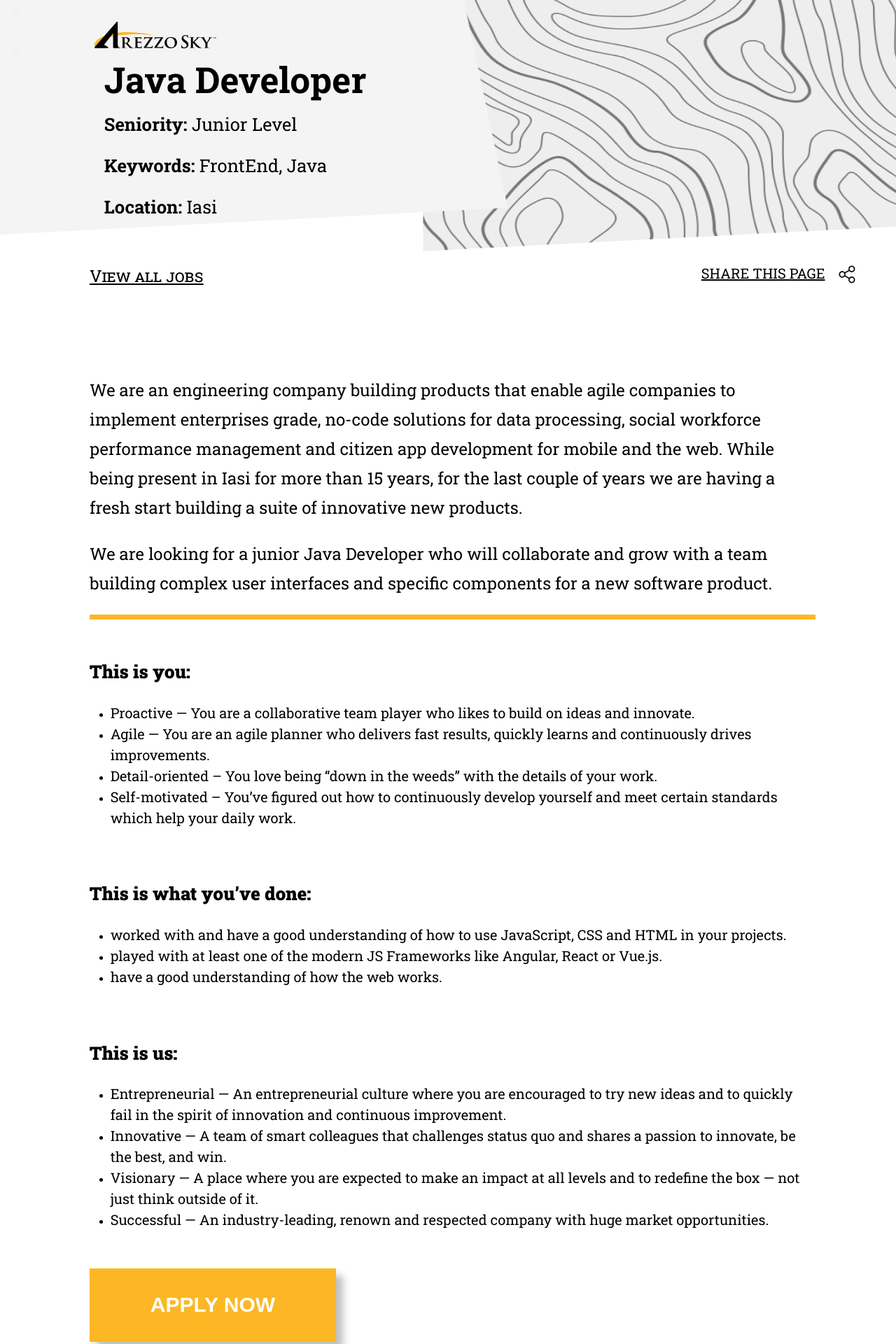
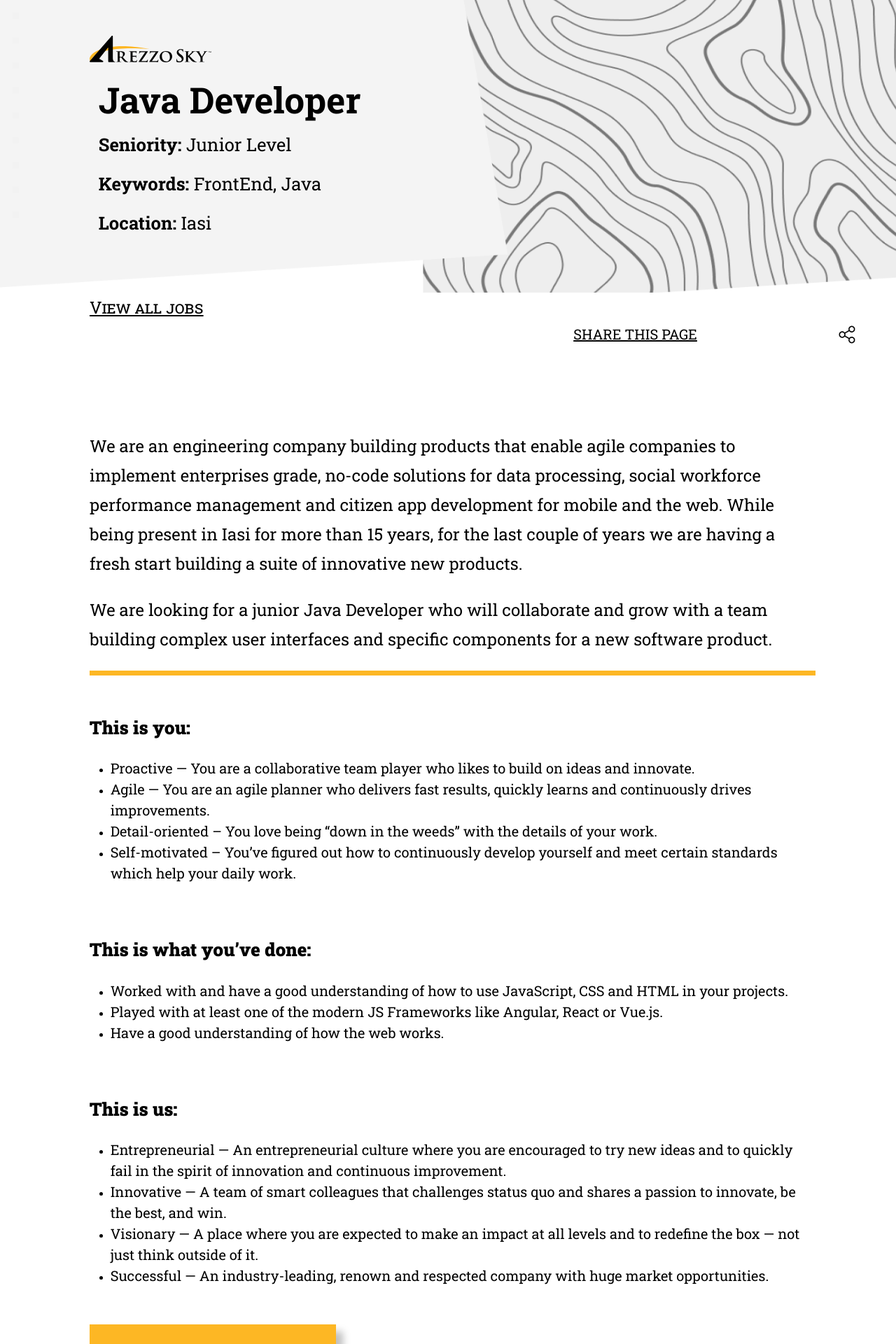
Before and after one commit to dhananjay-fe/dhananjay-fe.github.io, a Jekyll site: the page built from _jobs/java.md, in a window 1280 px wide. Shown: the top 1920 px of the page at 70% size. Built offline with Jekyll 4.4.1, drawn with Linux system fonts in a browser that asks for light colours.

Commit message:
changes got overwritten

```diff
--- a/_jobs/java.md
+++ b/_jobs/java.md
@@ -22,9 +22,9 @@
  - Self-motivated – You’ve figured out how to continuously develop yourself and meet certain standards which help your daily work.
 
 <div class= "second-page-headline"> This is what you’ve done:</div>
- - worked with and have a good understanding of how to use JavaScript, CSS and HTML in your projects.
- - played with at least one of the modern JS Frameworks like Angular, React or Vue.js.
- - have a good understanding of how the web works.
+ - Worked with and have a good understanding of how to use JavaScript, CSS and HTML in your projects.
+ - Played with at least one of the modern JS Frameworks like Angular, React or Vue.js.
+ - Have a good understanding of how the web works.
 
 <div class= "second-page-headline">This is us:</div>
  - Entrepreneurial — An entrepreneurial culture where you are encouraged to try new ideas and to quickly fail in the spirit of innovation and continuous improvement.
--- a/_layouts/default.html
+++ b/_layouts/default.html
@@ -14,8 +14,7 @@
         <div class="banner2">
                 <section class="sec1">
                     <div class = "logo-container2">
-                        {% assign myLogo = "/assets/images/layer1.svg" %}
-                        <img class = "company-logo" src="{{ myLogo | relative-url }}">
+                        <div class = "company-logo"></div>
 
                         <dl id="job-info">
                             <div class="job-title">
@@ -40,9 +39,9 @@
 
 
         <section class="sec2">
+            <a id="view_jobs_lnk" href="/">View all jobs</a>
             <div class="notified-block-container">
                 <div class= "share-link-home">
-                 <a id="view_jobs_lnk" href="/">View all jobs</a>
                 <!-- <div  class="job-details-data">  -->
                 <!-- <h1>{{ page.title }}</h1> -->
                     <a id="shr_pg" href="#" >
--- a/assets/css/main.css
+++ b/assets/css/main.css
@@ -33,51 +33,41 @@
     justify-content: flex-start;
 }
 
-/* #Homepage .header-img{
-     order : 1;
-     z-index: 4;
-     flex: 1 1 1.5%;
-     align-self: flex-start;
- } */
-
  .banner1{
-   background: url(/assets/images/combine_images_FirstPage_Header.png);
+   background: url(/assets/images/combine_images_FirstPage_Header_v1.png);
    background-repeat: no-repeat;
-   background-size: 100% 100%;
+   background-size: cover;
+  padding-bottom: 10%;
+  background-position-x: 0;
+  background-position-y: 0;
+   /*background-size: 100% 100%;
    height: 100%;
    width: 100%;
    z-index: -1;
    padding-bottom: 10%;
    top : 0;
    left : 0;
-   right : 0;
+   right : 0;*/
 
  }
 
  #Homepage .banner2{
     background: url('/assets/images/banner-image-second-page.png');
-    background-repeat: no-repeat;
+    /*background-repeat: no-repeat;
    background-size: 100% 110%;
    height: 75%;
    width: 100%;
    z-index: 5;
    top: 0;
    left: 0;
-   right: 0;
+   right: 0; */
+   background: url('/assets/images/banner-image-second-page.png');
+   background-repeat: no-repeat;
+  background-size: cover;
+  background-position-x: 0;
+  background-position-y: 0;
 
  }
-
- #Homepage .myheaderid{
-    background: url('/assets/images/assets_images_combined_image.png');
-    background-repeat: no-repeat;
-   background-size: 100% 110%;
-   z-index: 5;
-   top: 0;
-   left: 0;
-   right: 0;
-
- }
-
 
 #Homepage .sec1{
     flex: 1 1 auto;
@@ -89,75 +79,39 @@
 .sec1 .logo-container{
     flex: 1 1 auto;
     margin-left: 10%;
-    /* flex-wrap: wrap; */
-    margin-top: -40px;
-    height: 65%;
     display: flex;
     flex-direction: column;
-
-
-
 }
-
-.sec1 .landing-img{
-    flex: 1 1 auto;
-    height: 100%;
-    margin-left: -50px;
-    /* background: url('/assets/images/Rectangle1.png'); */
-    background-repeat: no-repeat;
-    background-size: 100% 100%;
-    /* top: 0;
-    left: 0;
-    right: 0;  */
-
-}
-
 
 .sec1 .logo-container2{
     flex: 1 1 auto;
-    margin-left: -82.88px;
-    margin-top: -23,36px;
-    height: 87%;
-    /* background: #F4F4F4; */
-    /* transform: rotate(-3.71deg); */
     display:flex;
     flex-direction: column;
-    z-index: 2;
 }
 
 .logo-container .company-logo{
-    flex: 1 1 auto;
-    /* margin-left: 222px; */
-
     margin-top: 8%;
     width: 174px;
     height: 38px;
-    /* transform: rotate(
-3.71deg
- ); */
-    background: url(/assets/images/Frame1.png);
+    background: url(/assets/images/Layer1.svg);
     background-repeat: no-repeat;
-    /* background-size: 175px 38px; */
-    top: 0;
-    left: 0;
-    right: 0;
+    background-size: cover;
 }
 
 
 .logo-container2 .company-logo{
-    flex: 1 1 auto;
-    margin-left: 16%;
-    margin-top: 31px;
+    margin-left: 10%;
+    margin-top: 4%;
     width: 174px;
     height: 38px;
-    /* transform: rotate(3.71deg); */
+    background: url(/assets/images/Layer1.svg);
+    background-repeat: no-repeat;
+    background-size: cover;
 }
 
 .logo-container2 #job-info{
     flex: 1 1 auto;
-    margin-left: 17%;
-    Fill: Solid;
-    /* transform: rotate(3.71deg); */
+    margin-left: 11%;
 }
 
 @media  (max-width: 400px) {
@@ -165,7 +119,7 @@
       margin-left: 23.5%;
       padding-left: 0.1%;
     }
-    #company-logo {
+    .company-logo {
         margin-left: 22.5%;
         width: 17.84px;
         height: 16px;
@@ -176,38 +130,28 @@
     #job-info {
       margin-left: 16%;
     }
-    #company-logo {
+    .company-logo {
         margin-left: 15%;
 
       }
   }
 
-
-
 .logo-container #innovate{
     padding-top: 2%;
     flex: 1 1 auto;
     font-weight: 900;
-    /* margin-left: 220px; */
     font-size: 48px;
-    font-size: 3.3vw;
+    font-size: 4vw;
     line-height: 115%;
-    Fill: Solid rgba(0, 0, 0, 0.9);
-
 }
 
 .logo-container #leap{
-    flex: 1 1 auto;
     font-weight: 400;
-    /* margin-left: 220px; */
     font-size: 24px;
-    font-size: 1.35vw;
+    font-size: 2vw;
     line-height: 175%;
-    Fill: Solid
-    #000000;
-
     padding-top: 1%;
-
+    padding-bottom: 3%;
 }
 
 #Homepage .sec2{
@@ -259,7 +203,7 @@
 font-variant: small-caps;
 
 color: #FFFFFF;
-margin-left:80%;
+margin-left:60%;
 }
 
 #Homepage .sec3{
@@ -397,7 +341,7 @@
     background: url(/assets/images/image2.png);
     background-repeat: no-repeat;
     background-size:auto;
-    margin-right:10%;
+    margin-right:4%;
     margin-top: 0.5%;
   }
 
@@ -433,15 +377,15 @@
 .logo-container2 .job-title{
     line-height: 100%;
     padding-top: 1%;
-    font-size: 2.8vw;
+    font-size: 4vw;
 
 }
 
 .logo-container2 .job-pointers{
 
-    line-height: 25%;
+    line-height: 15%;
     padding-top: 1%;
-    padding-bottom: 3%;
+    padding-bottom: 5%;
 }
 
 
```
